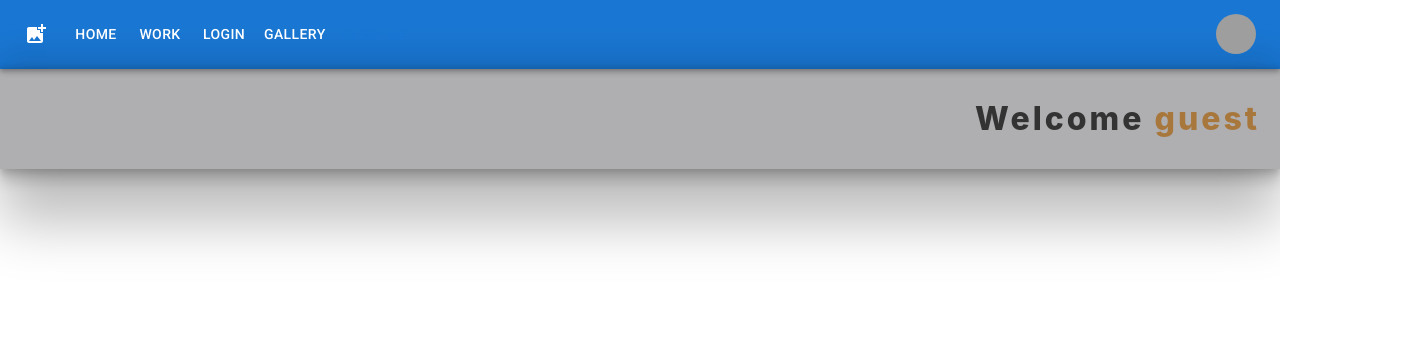
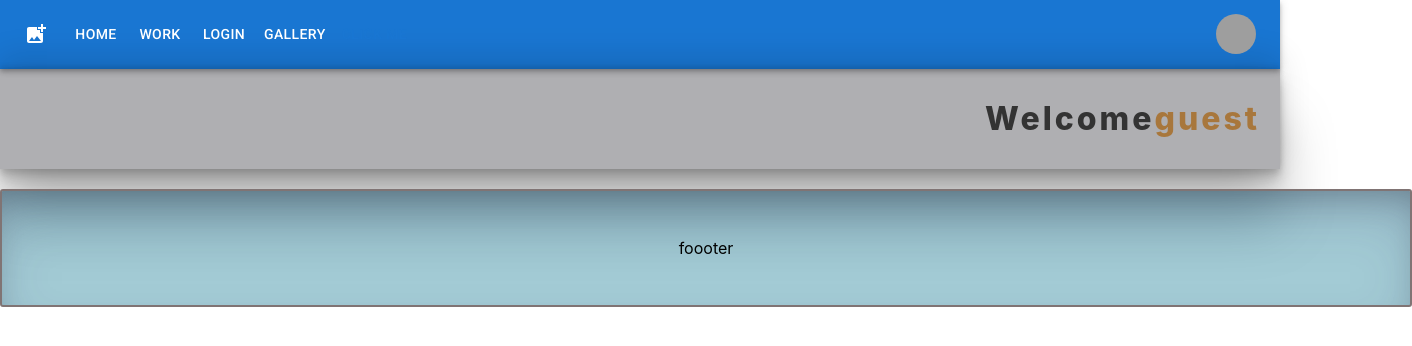
Before and after one commit to dankarger/merger, a React (Create React App) app in the folder client/: page / in a window 1280 px wide. Shown: the top 346 px of the page, 1412 px wide, since content can reach past the window. Built offline with nearby package versions, Linux system fonts and the light colour scheme; grey boxes are pictures that could not be loaded.

Commit message:
add style

```diff
--- a/client/src/App.js
+++ b/client/src/App.js
@@ -25,9 +25,9 @@ function App() {
 
             <GreetingStyled>
 
-                <div>
+
                     Welcome <span> {currentUser.name}</span>
-                </div>
+
             </GreetingStyled>
 
 
@@ -40,6 +40,7 @@ function App() {
                 {/*<Route path='/gallery2'  element={<Gallery />} />*/}
             </Routes>
         </BrowserRouter>
+            <Footer />
     {/*</Global>*/}
         </UserContext.Provider>
     </div>
--- a/client/src/components/AddFontSize/AddFontSize.jsx
+++ b/client/src/components/AddFontSize/AddFontSize.jsx
@@ -28,8 +28,8 @@ export default function AddFontSize({fontSize,setFontSize}) {
     const handleBlur = () => {
         if (value < 0) {
             setValue(0);
-        } else if (value > 100) {
-            setValue(100);
+        } else if (value > 150) {
+            setValue(150);
         }
     };
 
@@ -59,7 +59,7 @@ export default function AddFontSize({fontSize,setFontSize}) {
                         inputProps={{
                             step: 1,
                             min: 0,
-                            max: 100,
+                            max: 150,
                             type: 'number',
                             'aria-labelledby': 'input-slider',
                         }}
--- a/client/src/components/ToolBar/ToolBar.jsx
+++ b/client/src/components/ToolBar/ToolBar.jsx
@@ -22,7 +22,7 @@ export default function ToolBar({imageCallback,
             value={view}
             exclusive
             onChange={handleChange}
-            sx={{overflow:"visible"}}
+            sx={{width:'100%'}}
         >
             <ToggleButton value="list" aria-label="list" onClick={()=>imageCallback(!isMenuOpen)}>
               Image
--- a/client/src/pages/WorkSpace.jsx
+++ b/client/src/pages/WorkSpace.jsx
@@ -200,7 +200,7 @@ const WorkSpace =()=> {
             >
 
                 {!backgroundImage && <SkeletonDiv />}
-                {backgroundImage &&
+                {/*{backgroundImage &&*/}
 
                 <ImageDivStyled
                     drag
@@ -233,7 +233,7 @@ const WorkSpace =()=> {
                     </OverlayTextDiveStyled >
                 </ImageDivStyled>
 
-                }
+                {/*}*/}
                 <UploadImageDivStyled image={backgroundImage}/>
                 {/*<Canvas draw={draw} />*/}
 
--- a/client/src/styles/AddText.styled.js
+++ b/client/src/styles/AddText.styled.js
@@ -15,7 +15,7 @@ export const AddTextStyled = styled(motion.div) `
   flex-direction: column;
   position: absolute;
   z-index: 150;
-  left: 60px;
+  left: 100px;
   top: 0;
   border: 1px solid grey;
   border-radius: 10px;
--- a/client/src/styles/Footer.styled.js
+++ b/client/src/styles/Footer.styled.js
@@ -2,12 +2,17 @@ import styled from "styled-components";
 import {motion} from 'framer-motion'
 
 export const FooterStyled = styled(motion.footer) `
+  margin-top: 20px;
+  width: 100%;
+  max-height: 60px;
+  min-height: 50px;
   padding: 2rem 4rem;
   display: flex;
   justify-content: space-around;
   align-items: center;
   flex-wrap: wrap;
   border: 2px solid #807474;
+  background-color: rgba(76, 154, 173, 0.51);
   border-radius: 3px;
   gap: 2rem;
   //background: #4e5e5e;
--- a/client/src/styles/MenuLeft.styled.js
+++ b/client/src/styles/MenuLeft.styled.js
@@ -6,7 +6,8 @@ export const MenuLeftStyled = styled.div `
   align-items: center;
   flex-direction: column;
   height: 100%;
-  max-width: 200px;
+  //max-width: 200px;
+  width: 100px;
   position: absolute;
   left: 0;
   top: 0;
--- a/client/src/styles/UploadImageForm.styled.js
+++ b/client/src/styles/UploadImageForm.styled.js
@@ -13,7 +13,7 @@ export const UploadImageFormStyled = styled.form `
   top: 0;
   z-index: 10000;
   gap: calc(.5rem + 3vw);
-  padding-left:25%;
+  padding-left:150px;
   border: 1px solid grey;
   border-radius: 10px;
   //background: rgba(42, 52, 56, 0.93);
--- a/client/src/styles/WorkImageDiv.styled.js
+++ b/client/src/styles/WorkImageDiv.styled.js
@@ -2,11 +2,13 @@ import styled from "styled-components";
 
 export const WorkImageDivStyled = styled.div `
 
-  width: 90vw;
-  height: 90vh;
+  width: 80vw;
+  height: 80vh;
+  max-width: 1280px;
+  max-height: 720px;
   background-image: ${({image})=>image};
   padding: 0 20px;
-  margin:0 auto;
+  margin:20px auto;
   display: flex;
   justify-content: center;
   align-items: center;
@@ -15,6 +17,7 @@ export const WorkImageDivStyled = styled.div `
   top:50px;
   font-size: 5vmin;
   overflow: hidden;
+
   background-color:${({backGroundColor})=>backGroundColor||'#333333'} ;
   //img {
   //  width:100%;
```
